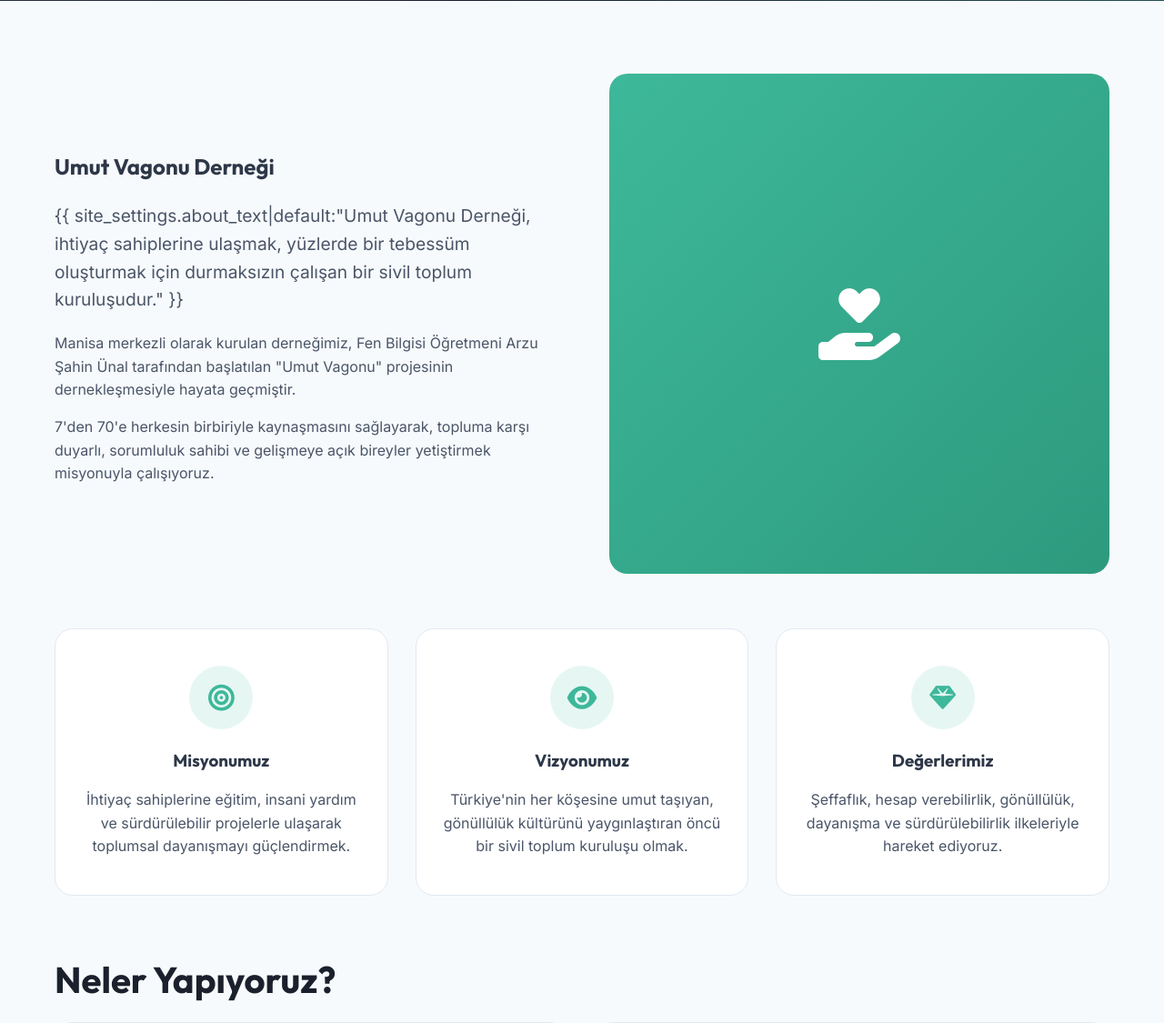
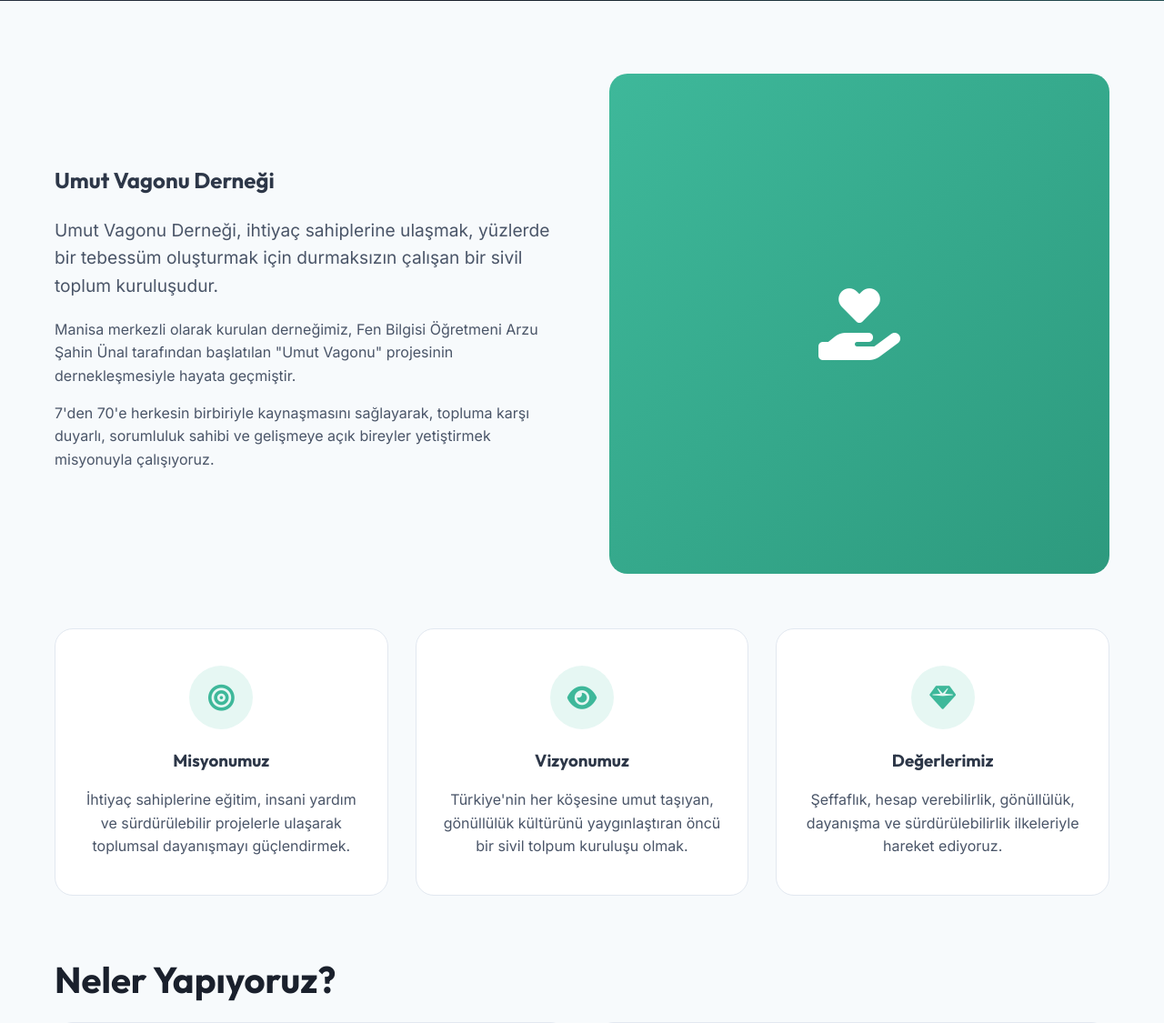
Before and after one commit to bulutsoft-dev/Uvder, a Django app: page /hakkimizda/ in a window 1280 px wide. Shown: the part 312-1437 px from the top of the page at 91% size. Run offline with Django 5.2, Linux system fonts and the light colour scheme; data comes from the database, SQL or seed files in the repository.

Commit message:
refactor: Consolidate multi-line paragraph text in templates and remove an extraneous div in about.html.

```diff
--- a/templates/pages/about.html
+++ b/templates/pages/about.html
@@ -21,8 +21,7 @@
         <div class="about-intro">
             <div class="about-text">
                 <h2>Umut Vagonu Derneği</h2>
-                <p class="lead">{{ site_settings.about_text|default:"Umut Vagonu Derneği, ihtiyaç sahiplerine ulaşmak,
-                    yüzlerde bir tebessüm oluşturmak için durmaksızın çalışan bir sivil toplum kuruluşudur." }}</p>
+                <p class="lead">{{ site_settings.about_text|default:"Umut Vagonu Derneği, ihtiyaç sahiplerine ulaşmak, yüzlerde bir tebessüm oluşturmak için durmaksızın çalışan bir sivil toplum kuruluşudur." }}</p>
 
                 <p>Manisa merkezli olarak kurulan derneğimiz, Fen Bilgisi Öğretmeni Arzu Şahin Ünal tarafından
                     başlatılan "Umut Vagonu" projesinin dernekleşmesiyle hayata geçmiştir.</p>
@@ -44,16 +43,14 @@
                     <i class="fas fa-bullseye"></i>
                 </div>
                 <h3>Misyonumuz</h3>
-                <p>İhtiyaç sahiplerine eğitim, insani yardım ve sürdürülebilir projelerle ulaşarak toplumsal dayanışmayı
-                    güçlendirmek.</p>
+                <p>İhtiyaç sahiplerine eğitim, insani yardım ve sürdürülebilir projelerle ulaşarak toplumsal dayanışmayı güçlendirmek.</p>
             </div>
             <div class="mv-card">
                 <div class="mv-icon">
                     <i class="fas fa-eye"></i>
                 </div>
                 <h3>Vizyonumuz</h3>
-                <p>Türkiye'nin her köşesine umut taşıyan, gönüllülük kültürünü yaygınlaştıran öncü bir sivil toplum
-                    kuruluşu olmak.</p>
+                <p>Türkiye'nin her köşesine umut taşıyan, gönüllülük kültürünü yaygınlaştıran öncü bir sivil tolpum kuruluşu olmak.</p>
             </div>
             <div class="mv-card">
                 <div class="mv-icon">
@@ -119,7 +116,6 @@
                 </div>
             </div>
         </div>
-    </div>
 </section>
 
 <!-- CTA -->
--- a/templates/pages/contact.html
+++ b/templates/pages/contact.html
@@ -31,8 +31,7 @@
                         </div>
                         <div class="contact-text">
                             <h4>Adres</h4>
-                            <p>{{ site_settings.contact_address|default:"Güzelyurt Mh. 5731 Sk. No:11 Yunusemre MANİSA"
-                                }}</p>
+                            <p>{{ site_settings.contact_address|default:"Güzelyurt Mh. 5731 Sk. No:11 Yunusemre MANİSA"}}</p>
                         </div>
                     </div>
 
--- a/templates/partials/_footer.html
+++ b/templates/partials/_footer.html
@@ -8,8 +8,7 @@
                         <strong>Umut Vagonu</strong>
                     </span>
                 </div>
-                <p>{{ site_settings.about_text|default:"Umut Vagonu Derneği, şeffaflık ve hesap verebilirlik ilkeleriyle
-                    çalışan, kamu yararına bir sivil toplum kuruluşudur."|truncatewords:30 }}</p>
+                <p>{{ site_settings.about_text|default:"Umut Vagonu Derneği, şeffaflık ve hesap verebilirlik ilkeleriyle çalışan, kamu yararına bir sivil toplum kuruluşudur."|truncatewords:30 }}</p>
 
                 <div class="social-links">
                     {% if site_settings.instagram_url %}
```
